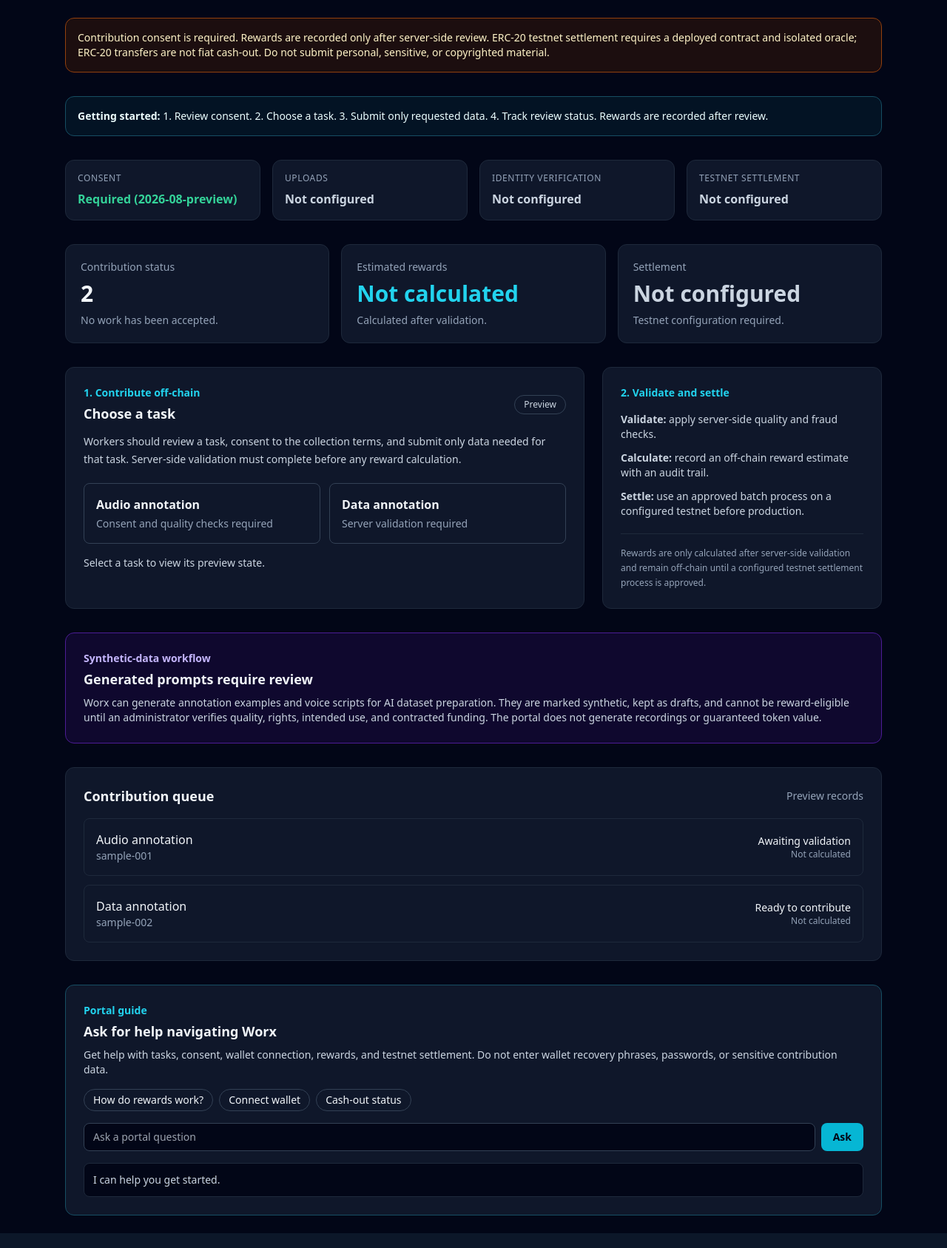
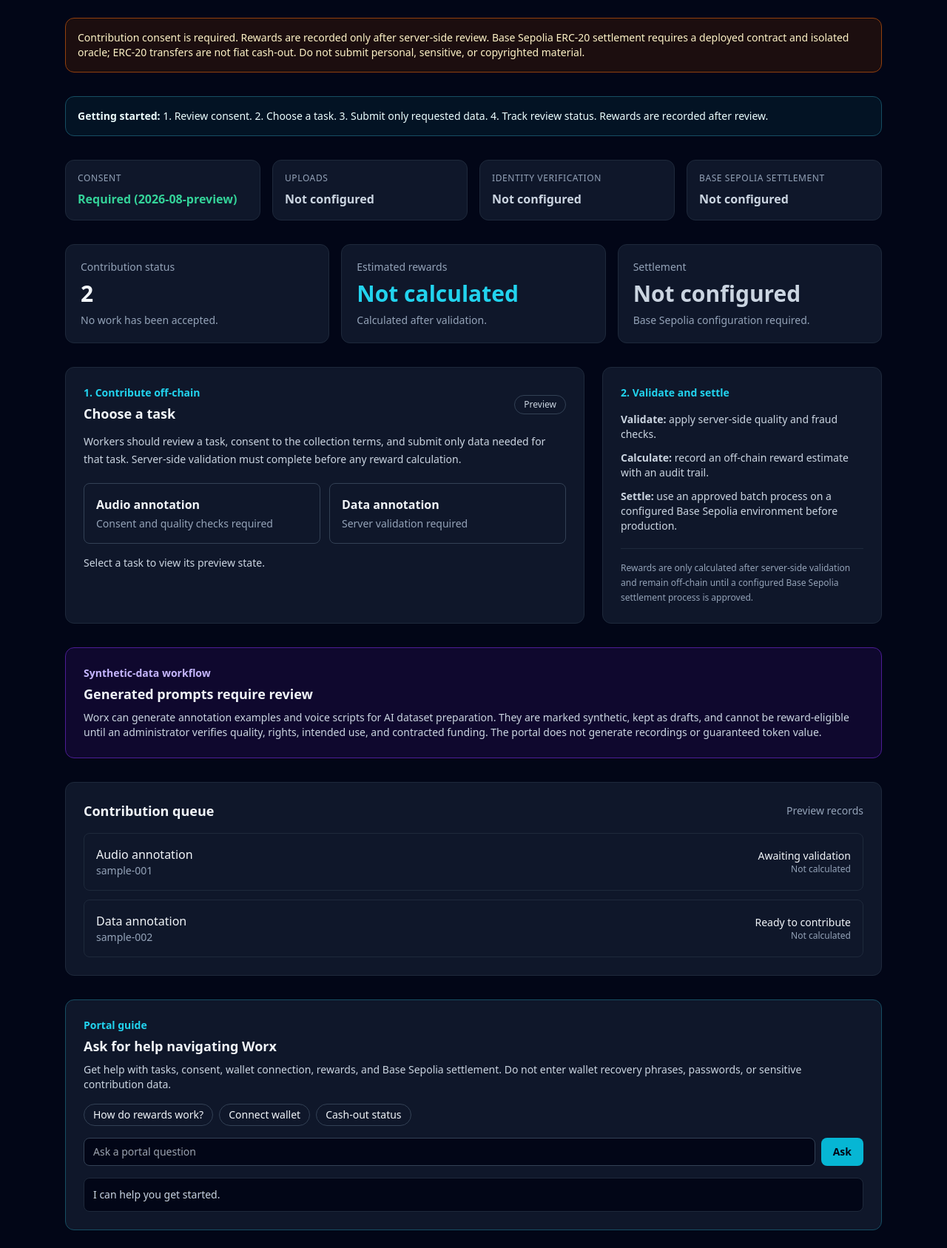
Before and after one commit to russellrules89/Worx, a Flask app: page / in a window 1280 px wide. Shown: the part 81-1768 px from the top of the page at 74% size. Run offline with Flask 3, Linux system fonts and the light colour scheme; some libraries are stand-ins or nearby versions.

Commit message:
feat: prepare Base Sepolia reward settlement

```diff
--- a/app.py
+++ b/app.py
@@ -100,17 +100,14 @@ def valid_transaction_hash(value):
 def settlement_status():
     """Expose only settlement readiness; transaction signing stays in an isolated oracle."""
     configured = bool(
-        PlatformConfig.TESTNET_SETTLEMENT_ENABLED
+        PlatformConfig.BASE_SEPOLIA_SETTLEMENT_ENABLED
         and valid_wallet_address(PlatformConfig.ETHEREUM_CONTRACT_ADDRESS)
-        and str(PlatformConfig.EVM_TESTNET_CHAIN_ID).isdigit()
-        and int(PlatformConfig.EVM_TESTNET_CHAIN_ID) > 0
-        and PlatformConfig.EVM_NETWORK_NAME
     )
     return {
         "enabled": configured,
-        "environment": "testnet" if configured else "not_configured",
-        "network": PlatformConfig.EVM_NETWORK_NAME or None,
-        "chain_id": PlatformConfig.EVM_TESTNET_CHAIN_ID or None,
+        "environment": "base-sepolia" if configured else "not_configured",
+        "network": PlatformConfig.BASE_SEPOLIA_NETWORK_NAME if configured else None,
+        "chain_id": PlatformConfig.BASE_SEPOLIA_CHAIN_ID if configured else None,
         "contract": PlatformConfig.ETHEREUM_CONTRACT_ADDRESS or None,
         "standard": "ERC-20",
         "cashout": {
@@ -151,7 +148,7 @@ def worker_overview():
             {"id": "sample-001", "type": "Audio annotation", "status": "Awaiting validation", "reward": "Not calculated"},
             {"id": "sample-002", "type": "Data annotation", "status": "Ready to contribute", "reward": "Not calculated"},
         ],
-        reward_policy="Rewards are only calculated after server-side validation and remain off-chain until a configured testnet settlement process is approved.",
+        reward_policy="Rewards are only calculated after server-side validation and remain off-chain until a configured Base Sepolia settlement process is approved.",
         settlement=settlement_status(),
     )
 
@@ -180,7 +177,7 @@ def portal_assistant():
     if gateway_key and PlatformConfig.AI_GATEWAY_MODEL:
         try:
             from openai import OpenAI
-            system_prompt = """You are the Worx portal guide. Help contributors navigate only this portal: tasks, consent, wallet connection, rewards, and testnet settlement. Be concise and accurate. Never ask for recovery phrases, passwords, private keys, identity documents, or contribution content. Do not promise payments or cash-out. ERC-20 transfers are not fiat cash-out; any redemption requires a compliant provider. If a feature is unavailable, state that plainly and point to the next available step."""
+            system_prompt = """You are the Worx portal guide. Help contributors navigate only this portal: tasks, consent, wallet connection, rewards, and Base Sepolia settlement. Be concise and accurate. Never ask for recovery phrases, passwords, private keys, identity documents, or contribution content. Do not promise payments or cash-out. ERC-20 transfers are not fiat cash-out; any redemption requires a compliant provider. If a feature is unavailable, state that plainly and point to the next available step."""
             context = f"Current portal state: uploads={False}; identity_verification={False}; settlement_enabled={settlement['enabled']}; network={settlement['network']}; cashout_available={settlement['cashout']['available']}."
             client = OpenAI(api_key=gateway_key, base_url="https://ai-gateway.vercel.sh/v1")
             completion = client.chat.completions.create(
@@ -299,7 +296,7 @@ def publish_synthetic_task(task_id):
     future_contract["allocated_work"] += allocation
     task.update({"status": "open", "reward_work": reward, "required_submissions": quantity, "funding_usdc": float(Decimal(allocation) / Decimal("100")), "voucher_sponsor": future_contract["client_name"], "future_contract_id": future_contract["id"]})
     task["provenance"].update({"human_review_required": False, "reviewed_at": now(), "eligible_for_rewards": True, "funding_reference": future_contract["contract_reference"]})
-    return jsonify(success=True, data_mode="demo", task=public_task(task), note="Published only after review and contracted-work allocation. Issuance remains testnet-only and subject to approved-submission validation."), 200
+    return jsonify(success=True, data_mode="demo", task=public_task(task), note="Published only after review and contracted-work allocation. Issuance remains Base Sepolia-only and subject to approved-submission validation."), 200
 
 
 @app.post("/api/client/tasks")
@@ -524,7 +521,7 @@ def create_payout_batch():
     batch = {"id": str(uuid4()), "chain_id": settlement["chain_id"], "contract": settlement["contract"], "issuance_submission_ids": [item["submission_id"] for item in eligible], "status": "awaiting_oracle_submission", "created_at": now(), "transaction_hash": None}
     for issuance in eligible: issuance["status"] = "batched_for_testnet_oracle"; issuance["payout_batch_id"] = batch["id"]
     payout_batches.insert(0, batch)
-    return jsonify(success=True, data_mode="demo", payout_batch=batch, note="Send this batch to an authenticated testnet oracle. The application cannot sign transactions or hold custody keys."), 201
+    return jsonify(success=True, data_mode="demo", payout_batch=batch, note="Send this batch to an authenticated Base Sepolia oracle. The application cannot sign transactions or hold custody keys."), 201
 
 
 @app.post("/api/payout-batches/<batch_id>/submit")
@@ -557,7 +554,7 @@ def request_demo_advance(worker_name):
 def worker_ledger():
     approved = sum(item["credit_work"] for item in ledger_entries if item["type"] == "approved_work")
     pending = sum(item["final_reward_work"] for item in submissions if item["status"] == "pending_review")
-    return jsonify(data_mode="demo", approved_wwp_payment_work=approved, pending_wwp_payment_work=pending, estimated_work_value_usdc=float(Decimal(approved) / Decimal("100")), entries=ledger_entries, settlement=settlement_status(), note="The ledger is the source of truth for approved contributions. A separately authenticated oracle may mint one unique ERC-20 proof per approved submission after testnet settlement is configured.")
+    return jsonify(data_mode="demo", approved_wwp_payment_work=approved, pending_wwp_payment_work=pending, estimated_work_value_usdc=float(Decimal(approved) / Decimal("100")), entries=ledger_entries, settlement=settlement_status(), note="The ledger is the source of truth for approved contributions. A separately authenticated oracle may mint one unique ERC-20 proof per approved submission after Base Sepolia settlement is configured.")
 
 
 @app.get("/api/token/distribution")
--- a/templates/index.html
+++ b/templates/index.html
@@ -19,7 +19,7 @@
 
     <main class="mx-auto max-w-6xl space-y-8 p-6">
       <section class="rounded-xl border border-amber-800 bg-amber-950/40 p-4 text-sm text-amber-100">
-        Contribution consent is required. Rewards are recorded only after server-side review. ERC-20 testnet settlement requires a deployed contract and isolated oracle; ERC-20 transfers are not fiat cash-out. Do not submit personal, sensitive, or copyrighted material.
+        Contribution consent is required. Rewards are recorded only after server-side review. Base Sepolia ERC-20 settlement requires a deployed contract and isolated oracle; ERC-20 transfers are not fiat cash-out. Do not submit personal, sensitive, or copyrighted material.
       </section>
 
       <section class="rounded-xl border border-cyan-900 bg-cyan-950/30 p-4 text-sm text-cyan-50">
@@ -30,7 +30,7 @@
         <article class="rounded-xl border border-slate-800 bg-slate-900 p-4"><p class="text-xs uppercase tracking-wider text-slate-400">Consent</p><p id="consent-status" class="mt-2 font-semibold text-emerald-400">Required</p></article>
         <article class="rounded-xl border border-slate-800 bg-slate-900 p-4"><p class="text-xs uppercase tracking-wider text-slate-400">Uploads</p><p id="upload-status" class="mt-2 font-semibold text-slate-300">Loading</p></article>
         <article class="rounded-xl border border-slate-800 bg-slate-900 p-4"><p class="text-xs uppercase tracking-wider text-slate-400">Identity verification</p><p id="identity-status" class="mt-2 font-semibold text-slate-300">Loading</p></article>
-        <article class="rounded-xl border border-slate-800 bg-slate-900 p-4"><p class="text-xs uppercase tracking-wider text-slate-400">Testnet settlement</p><p id="onboarding-settlement-status" class="mt-2 font-semibold text-slate-300">Loading</p></article>
+        <article class="rounded-xl border border-slate-800 bg-slate-900 p-4"><p class="text-xs uppercase tracking-wider text-slate-400">Base Sepolia settlement</p><p id="onboarding-settlement-status" class="mt-2 font-semibold text-slate-300">Loading</p></article>
       </section>
 
       <section class="grid gap-4 md:grid-cols-3">
@@ -47,7 +47,7 @@
         <article class="rounded-xl border border-slate-800 bg-slate-900 p-5">
           <p class="text-sm text-slate-400">Settlement</p>
           <p id="settlement-status" class="mt-2 text-3xl font-bold text-slate-300">Disabled</p>
-          <p class="mt-2 text-sm text-slate-400">Testnet configuration required.</p>
+          <p class="mt-2 text-sm text-slate-400">Base Sepolia configuration required.</p>
         </article>
       </section>
 
@@ -77,7 +77,7 @@
           <ol class="mt-4 space-y-3 text-sm text-slate-300">
             <li><strong>Validate:</strong> apply server-side quality and fraud checks.</li>
             <li><strong>Calculate:</strong> record an off-chain reward estimate with an audit trail.</li>
-            <li><strong>Settle:</strong> use an approved batch process on a configured testnet before production.</li>
+            <li><strong>Settle:</strong> use an approved batch process on a configured Base Sepolia environment before production.</li>
           </ol>
           <p id="policy" class="mt-5 border-t border-slate-800 pt-4 text-xs leading-5 text-slate-400">Loading settlement policy.</p>
         </aside>
@@ -97,7 +97,7 @@
       <section id="portal-guide" class="rounded-xl border border-cyan-900 bg-slate-900 p-6" aria-labelledby="guide-title">
         <p class="text-sm font-semibold text-cyan-400">Portal guide</p>
         <h2 id="guide-title" class="mt-1 text-lg font-semibold">Ask for help navigating Worx</h2>
-        <p class="mt-2 text-sm text-slate-300">Get help with tasks, consent, wallet connection, rewards, and testnet settlement. Do not enter wallet recovery phrases, passwords, or sensitive contribution data.</p>
+        <p class="mt-2 text-sm text-slate-300">Get help with tasks, consent, wallet connection, rewards, and Base Sepolia settlement. Do not enter wallet recovery phrases, passwords, or sensitive contribution data.</p>
         <div class="mt-4 flex flex-wrap gap-2" aria-label="Suggested questions">
           <button data-guide-question="How do rewards work?" class="guide-question rounded-full border border-slate-700 px-3 py-1 text-sm hover:border-cyan-400">How do rewards work?</button>
           <button data-guide-question="How do I connect my wallet?" class="guide-question rounded-full border border-slate-700 px-3 py-1 text-sm hover:border-cyan-400">Connect wallet</button>
@@ -133,7 +133,7 @@
           if (!response.ok) throw new Error('Overview unavailable');
           const data = await response.json();
           document.querySelector('#contribution-count').textContent = String(data.contributions.length);
-          document.querySelector('#settlement-status').textContent = data.settlement.enabled ? `Testnet: ${data.settlement.network}` : 'Not configured';
+          document.querySelector('#settlement-status').textContent = data.settlement.enabled ? `Base Sepolia: ${data.settlement.network}` : 'Not configured';
           document.querySelector('#policy').textContent = data.reward_policy;
           const queue = document.querySelector('#queue');
           queue.replaceChildren(...data.contributions.map((item) => {
@@ -184,8 +184,15 @@
         if (!window.ethereum) { document.querySelector('#wallet-button').textContent = 'No wallet detected'; return; }
         try {
           const [address] = await window.ethereum.request({ method: 'eth_requestAccounts' });
+          const baseSepoliaChainId = '0x14a34';
+          const chainId = await window.ethereum.request({ method: 'eth_chainId' });
+          if (chainId !== baseSepoliaChainId) {
+            await window.ethereum.request({ method: 'wallet_switchEthereumChain', params: [{ chainId: baseSepoliaChainId }] });
+          }
           document.querySelector('#wallet-button').textContent = `${address.slice(0, 6)}…${address.slice(-4)}`;
-        } catch (_) { document.querySelector('#wallet-button').textContent = 'Connection declined'; }
+        } catch (error) {
+          document.querySelector('#wallet-button').textContent = error && error.code === 4902 ? 'Add Base Sepolia in wallet' : 'Connection declined';
+        }
       });
 
       loadOnboarding();
```
Also changed, not shown: BASE_SEPOLIA_LAUNCH.md (added, +11 -0 lines), config.py (+9 -6 lines), test_platform.py (+4 -4 lines), 1 other file.
